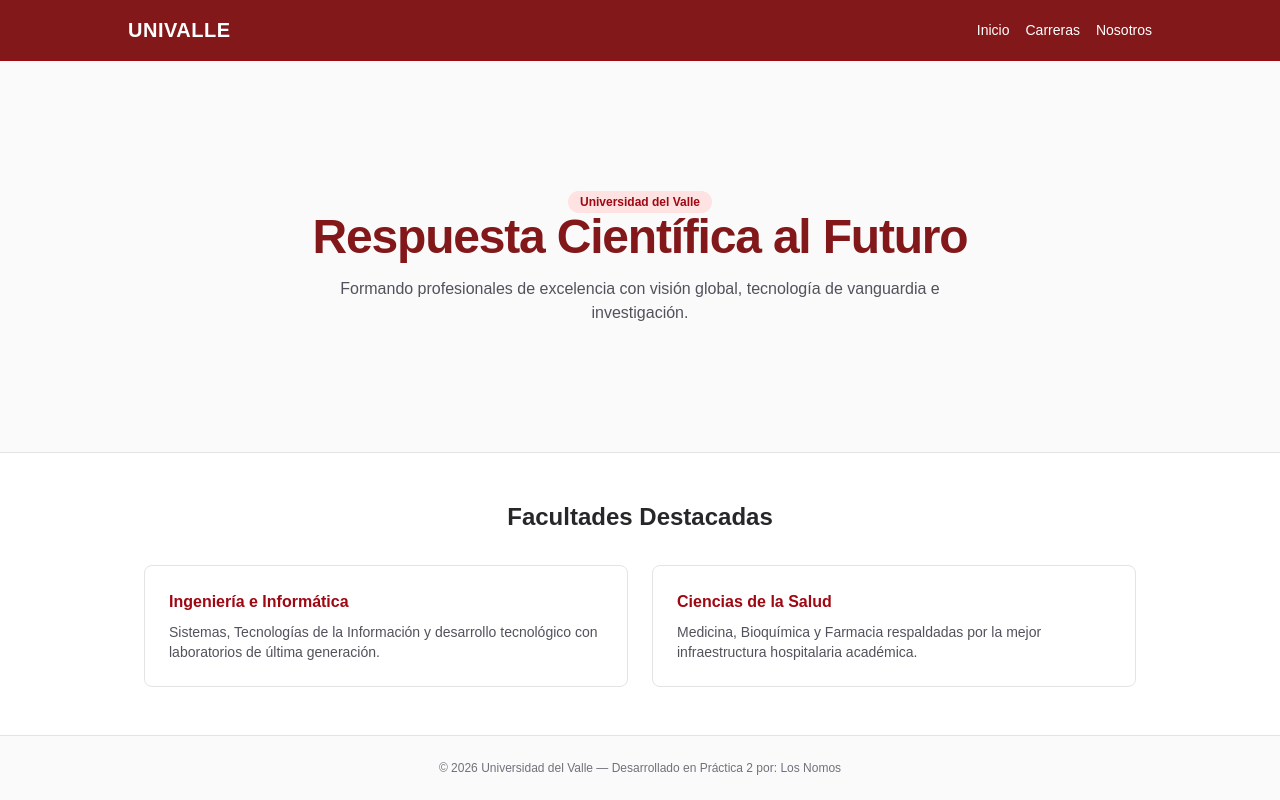
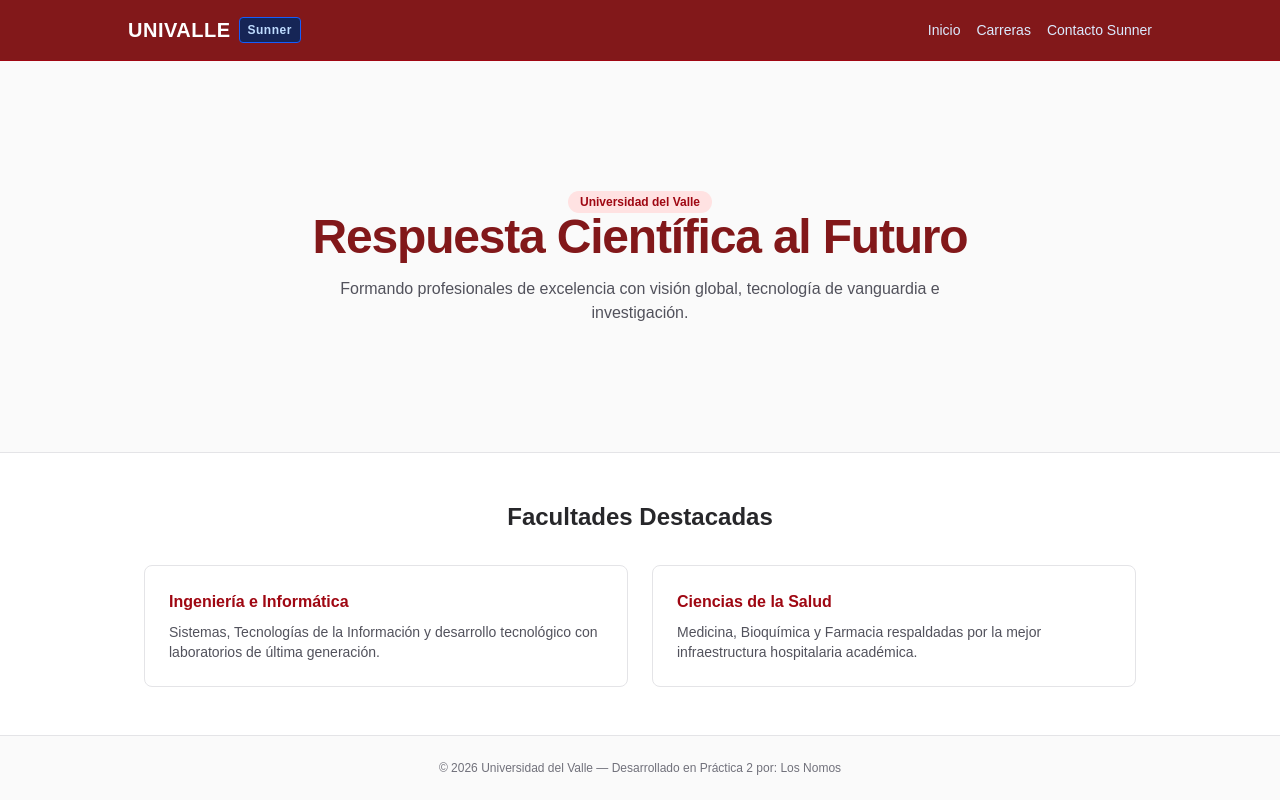
Before and after one commit to ISI-Programacion/Practica-2-conflictos-2026, a Next.js app: page / in a window 1280 px wide. Built offline with nearby package versions, Linux system fonts and the light colour scheme.

Commit message:
Sunner:feat(nav)modificacion en nav

```diff
--- a/app/page.tsx
+++ b/app/page.tsx
@@ -7,14 +7,14 @@ export default function Home() {
 
       {/* SECCIÓN 1: HEADER / NAVEGACIÓN             */}
       <header className="w-full border-b border-red-800 bg-red-900 p-4 text-white">
-        <div className="mx-auto flex max-w-5xl items-center justify-between">
+       <div className="mx-auto flex max-w-5xl items-center justify-between">
           <div className="flex items-center gap-2 font-bold text-xl tracking-wide">
-            UNIVALLE
+            UNIVALLE <span className="text-xs bg-blue-950 px-2 py-1 rounded border border-blue-600 text-blue-200">Sunner</span>
           </div>
           <nav className="flex gap-4 text-sm font-medium">
-            <a href="#hero" className="hover:underline">Inicio</a>
-            <a href="#carreras" className="hover:underline">Carreras</a>
-            <a href="#nosotros" className="hover:underline">Nosotros</a>
+            <a href="#hero" className="hover:underline text-blue-100">Inicio</a>
+            <a href="#carreras" className="hover:underline text-blue-100">Carreras</a>
+            <a href="#contacto-sunner" className="hover:underline text-blue-100">Contacto Sunner</a>
           </nav>
         </div>
       </header>
```
